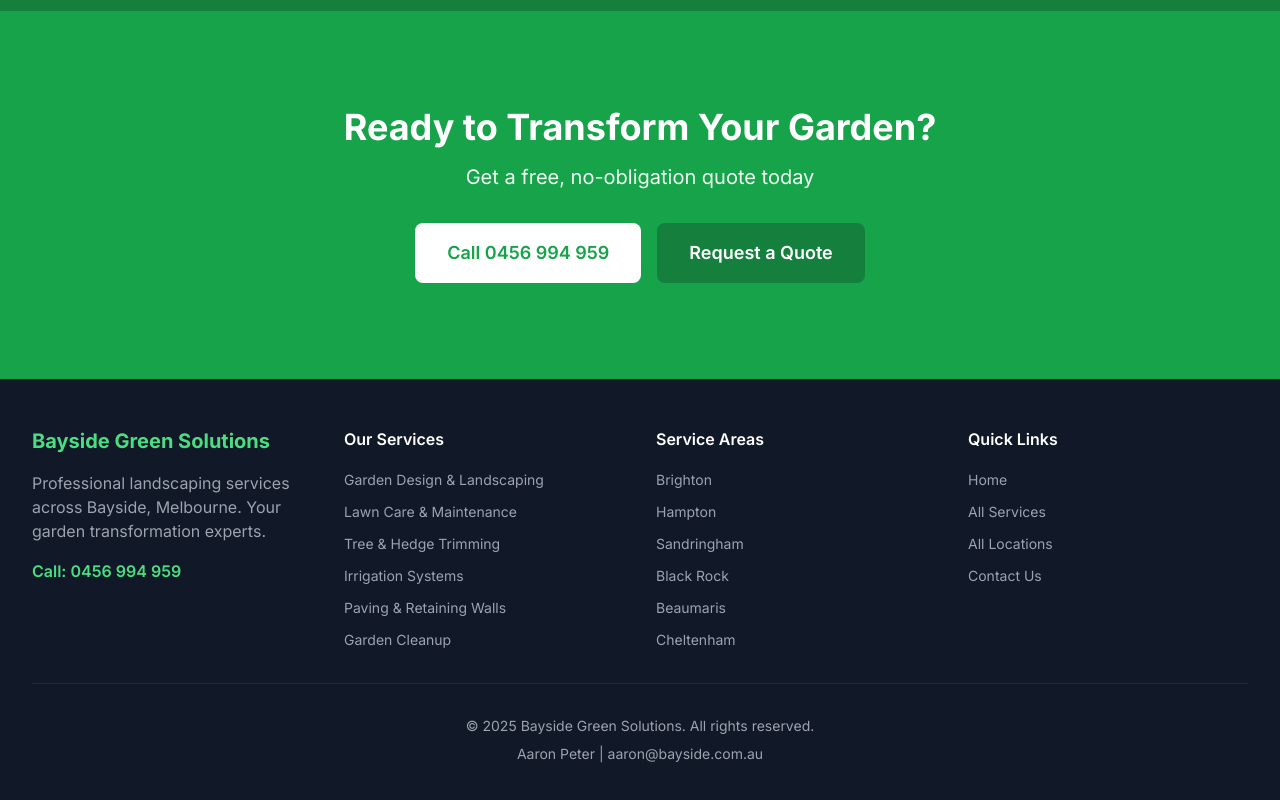
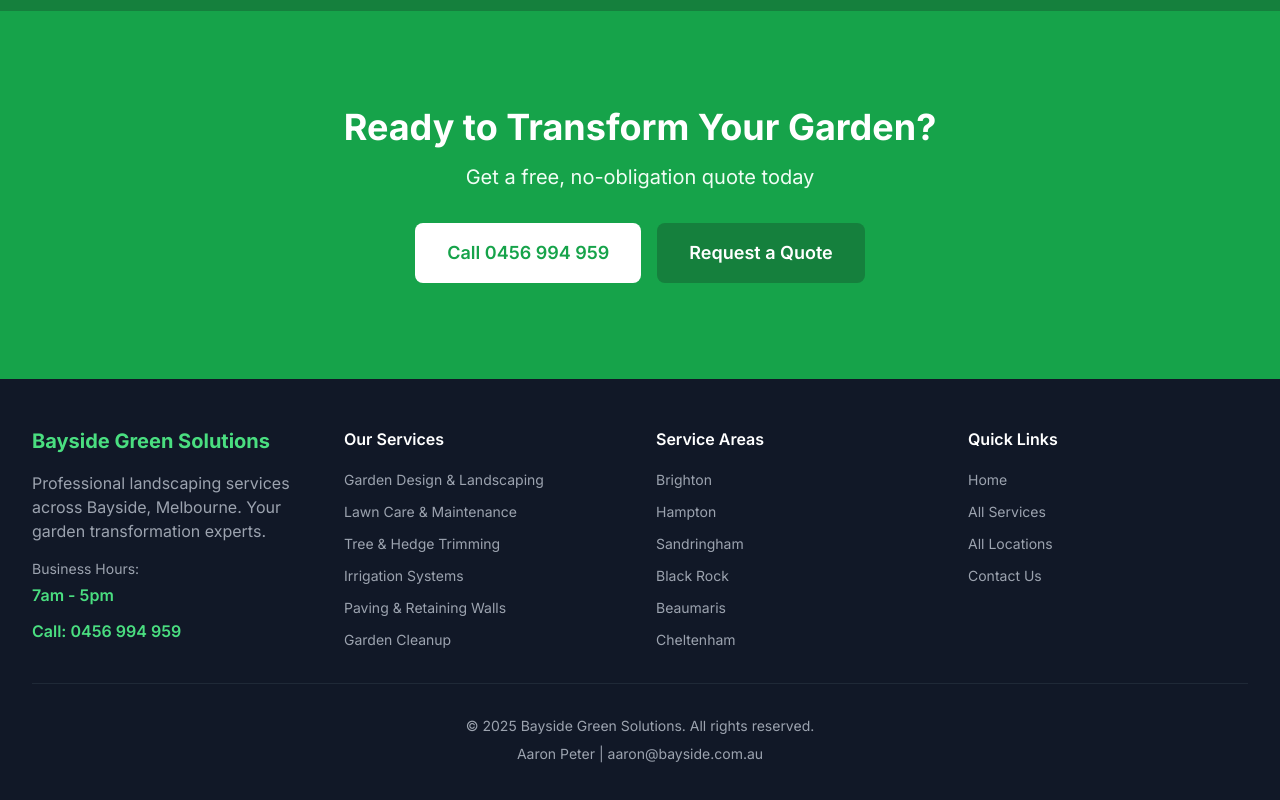
Before and after one commit to easygrow-sites/bayside-green-solutions, a Next.js app: page / in a window 1280 px wide. Shown: the part 4661-5461 px from the top of the page. Built offline with nearby package versions, Linux system fonts and the light colour scheme.

Commit message:
Update: add our busines times 7am to 5pm in the footer

```diff
--- a/components/Footer.tsx
+++ b/components/Footer.tsx
@@ -26,6 +26,10 @@ export default function Footer() {
             <p className="text-gray-400 mb-4">
               Professional landscaping services across Bayside, Melbourne. Your garden transformation experts.
             </p>
+            <div className="mb-3">
+              <p className="text-gray-400 text-sm mb-1">Business Hours:</p>
+              <p className="text-primary-400 font-semibold">7am - 5pm</p>
+            </div>
             <a href="tel:0456994959" className="text-primary-400 hover:text-primary-300 font-semibold">
               Call: 0456 994 959
             </a>
```
